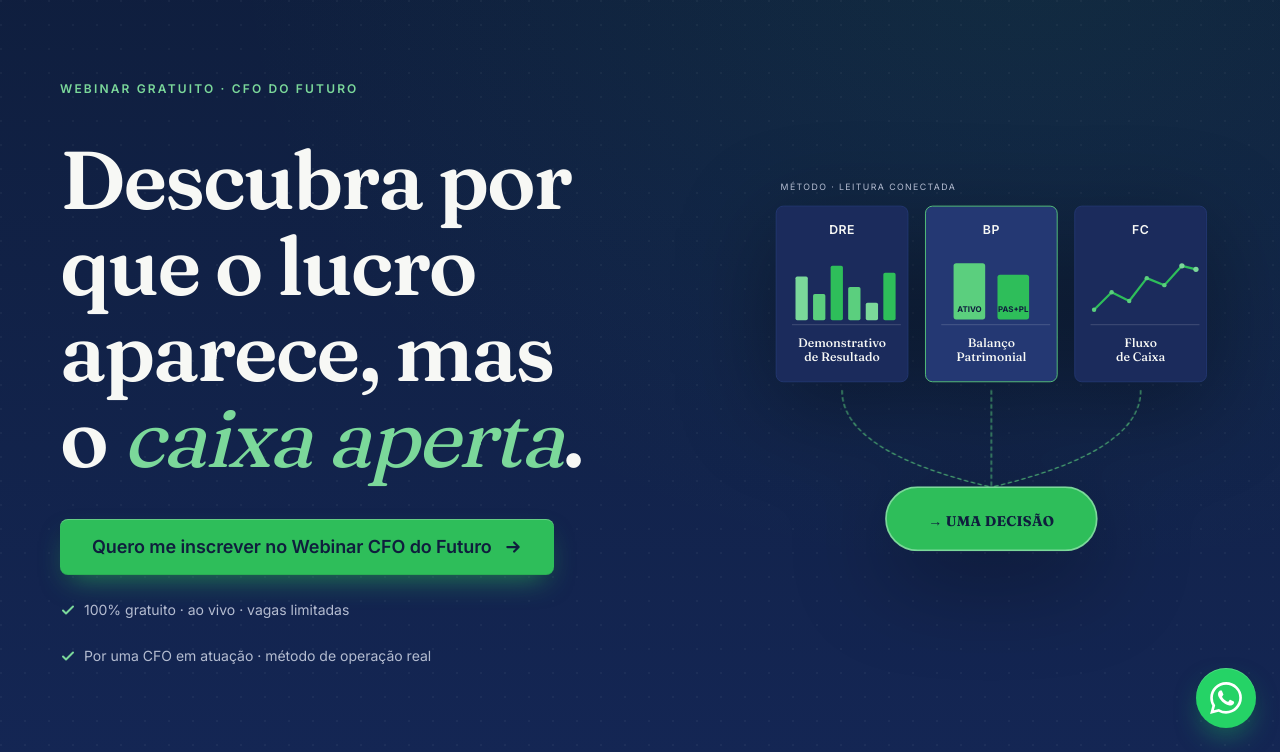
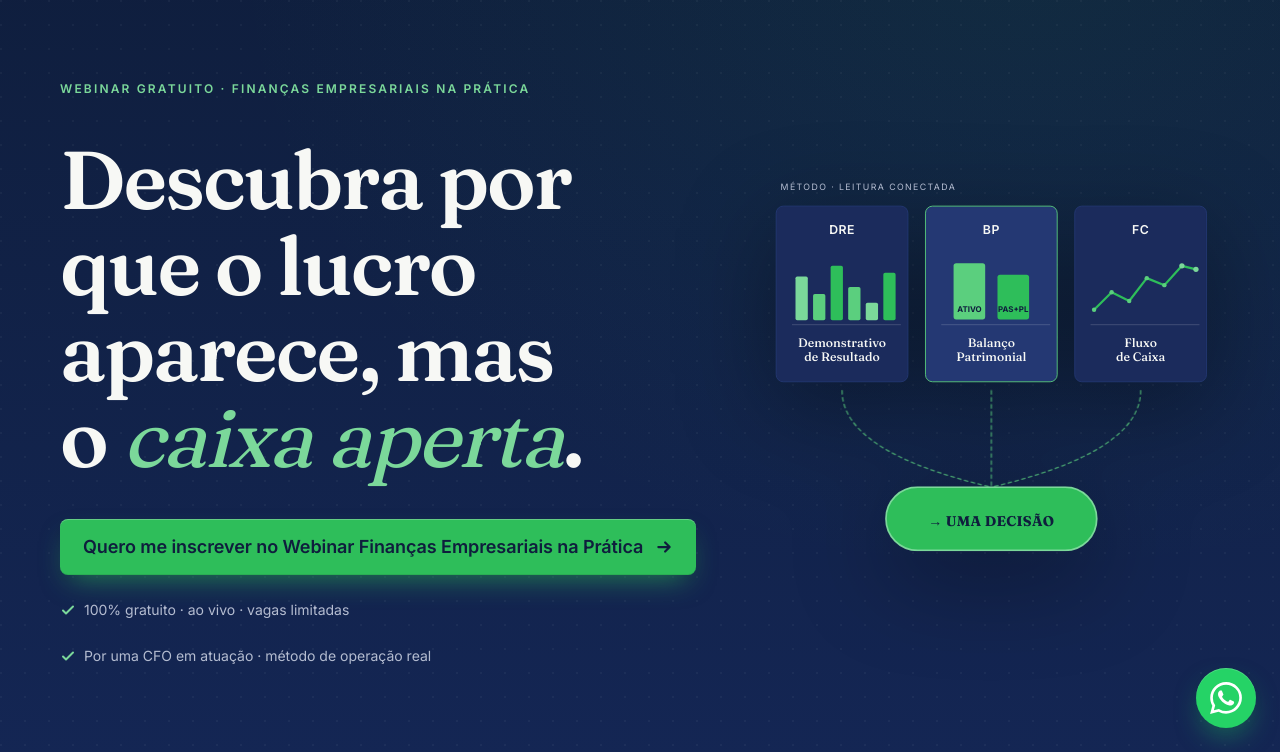
Before and after one commit to agabrielmqueiroz-lang/LandingPage_Climb4b, a website built with Vite: page index.html in a window 1280 px wide. Shown: the part 48-800 px from the top of the page. Built offline with nearby package versions, Linux system fonts and the light colour scheme.

Commit message:
chore: rename CFO do Futuro to Finanças Empresariais na Prática

```diff
--- a/index.html
+++ b/index.html
@@ -5,7 +5,7 @@
     <meta name="viewport" content="width=device-width, initial-scale=1" />
     <meta name="theme-color" content="#0F1E3D" />
 
-    <title>Webinar Gratuito · CFO do Futuro — Climb4B</title>
+    <title>Webinar Gratuito · Finanças Empresariais na Prática — Climb4B</title>
     <meta
       name="description"
       content="Webinar gratuito: descubra por que sua empresa mostra lucro mas aperta no caixa. Método de uma CFO em atuação. Inscreva-se agora."
@@ -18,7 +18,7 @@
     <meta property="og:site_name" content="Climb4B" />
     <meta
       property="og:title"
-      content="Webinar Gratuito · CFO do Futuro — Climb4B"
+      content="Webinar Gratuito · Finanças Empresariais na Prática — Climb4B"
     />
     <meta
       property="og:description"
@@ -38,7 +38,7 @@
     <meta name="twitter:card" content="summary_large_image" />
     <meta
       name="twitter:title"
-      content="Webinar Gratuito · CFO do Futuro — Climb4B"
+      content="Webinar Gratuito · Finanças Empresariais na Prática — Climb4B"
     />
     <meta
       name="twitter:description"
@@ -180,7 +180,7 @@
       <section id="hero" class="on-dark" aria-labelledby="hero-title">
         <div class="container">
           <div class="hero-text">
-            <span class="eyebrow">Webinar Gratuito · CFO do Futuro</span>
+            <span class="eyebrow">Webinar Gratuito · Finanças Empresariais na Prática</span>
 
             <h1 id="hero-title">
               Descubra por que o lucro aparece,
@@ -194,7 +194,7 @@
                 class="btn btn--primary"
                 onclick="document.getElementById('typeform-modal').classList.add('is-open')"
               >
-                <span>Quero me inscrever no Webinar CFO do Futuro</span>
+                <span>Quero me inscrever no Webinar Finanças Empresariais na Prática</span>
                 <svg
                   class="btn-arrow"
                   viewBox="0 0 16 16"
@@ -640,7 +640,7 @@
                     aplicado ao seu próprio negócio.
                   </p>
                   <p class="aula-webinar-note">
-                    <strong>Esta é a aula do Webinar Gratuito CFO do Futuro.</strong>
+                    <strong>Esta é a aula do Webinar Gratuito Finanças Empresariais na Prática.</strong>
                     Inscreva-se para participar ao vivo e tirar suas dúvidas diretamente com a CFO.
                   </p>
                   <ul class="aula-topics">
@@ -654,7 +654,7 @@
                     data-cta="aula-webinar"
                     onclick="document.getElementById('typeform-modal').classList.add('is-open')"
                   >
-                    <span>Quero me inscrever no Webinar CFO do Futuro</span>
+                    <span>Quero me inscrever no Webinar Finanças Empresariais na Prática</span>
                   </button>
                 </div>
               </details>
@@ -1155,7 +1155,7 @@
             class="btn btn--primary"
             onclick="document.getElementById('typeform-modal').classList.add('is-open')"
           >
-            <span>Quero me inscrever no Webinar CFO do Futuro</span>
+            <span>Quero me inscrever no Webinar Finanças Empresariais na Prática</span>
             <svg
               class="btn-arrow"
               viewBox="0 0 16 16"
@@ -1277,7 +1277,7 @@
         <!-- ===== PASSO 01: Formulário de qualificação ===== -->
         <div id="form-step" class="typeform-form-step">
           <h2 id="typeform-modal-title" class="typeform-overlay__title">
-            Inscreva-se no Webinar CFO do Futuro
+            Inscreva-se no Webinar Finanças Empresariais na Prática
           </h2>
           <p class="typeform-overlay__subtitle">
             Para concluir sua inscrição, responda a pesquisa e depois entre no grupo VIP no WhatsApp!
```
Also changed, not shown: obrigado.html (+3 -3 lines).
